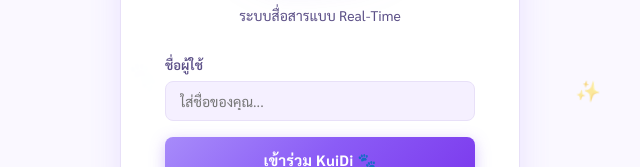
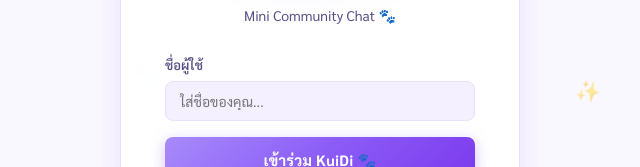
Before and after one commit to s6704022612340-gif/netchat, a website: page public/index.html in a window 1280 px wide. Shown: the part 392-559 px from the top of the page, 320-960 px from the left. Drawn offline with nearby package versions, Linux system fonts and the light colour scheme; no server answers.

Commit message:
style: change login subtitle to Mini Community Chat

```diff
--- a/public/index.html
+++ b/public/index.html
@@ -31,7 +31,7 @@
     <div class="login-logo">
       <img src="logo.png" alt="KuiDi Logo" class="login-logo-img" />
     </div>
-    <p class="login-subtitle">ระบบสื่อสารแบบ Real-Time</p>
+    <p class="login-subtitle">Mini Community Chat 🐾</p>
     <form id="login-form">
       <div class="field-wrap">
         <label for="username-input">ชื่อผู้ใช้</label>
```
